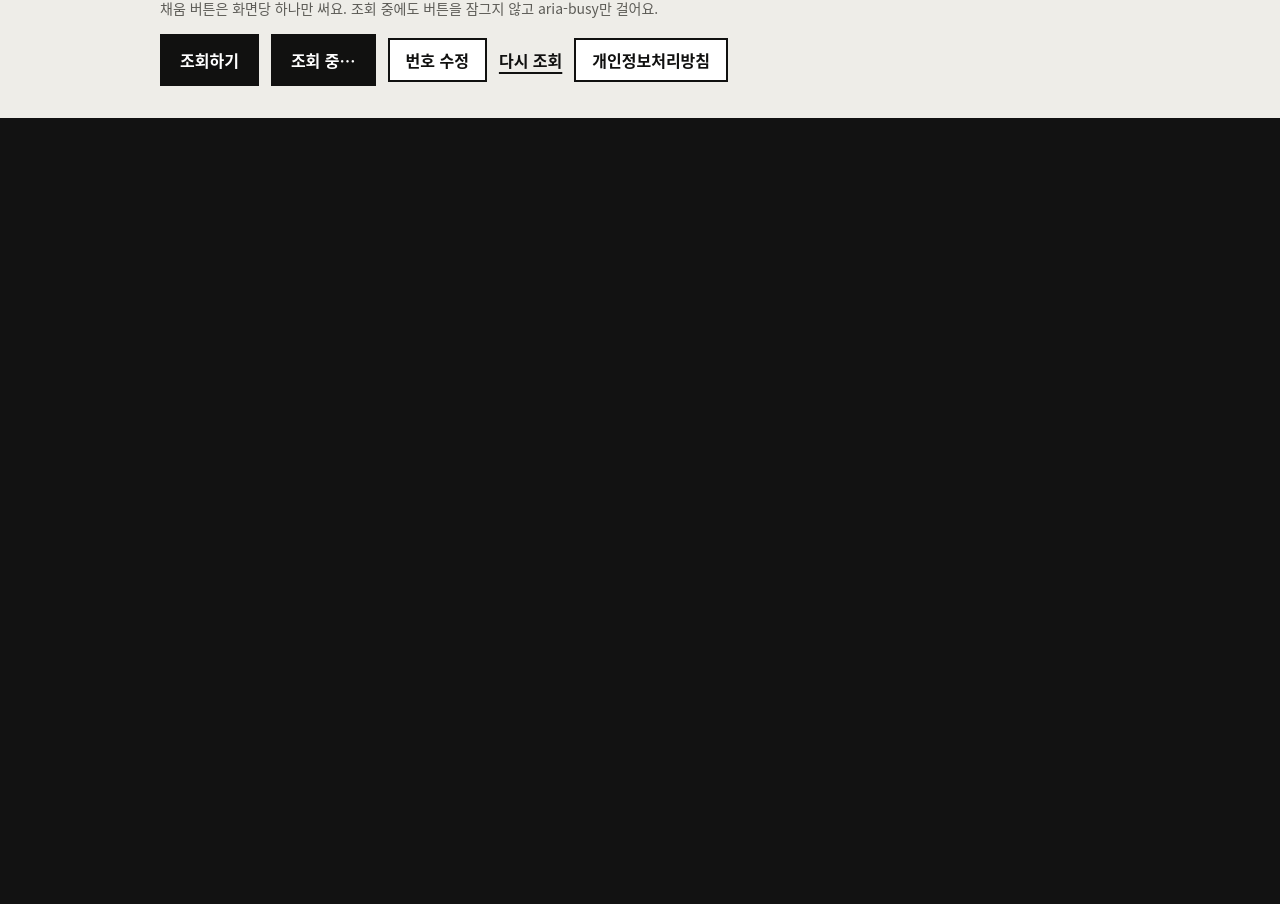
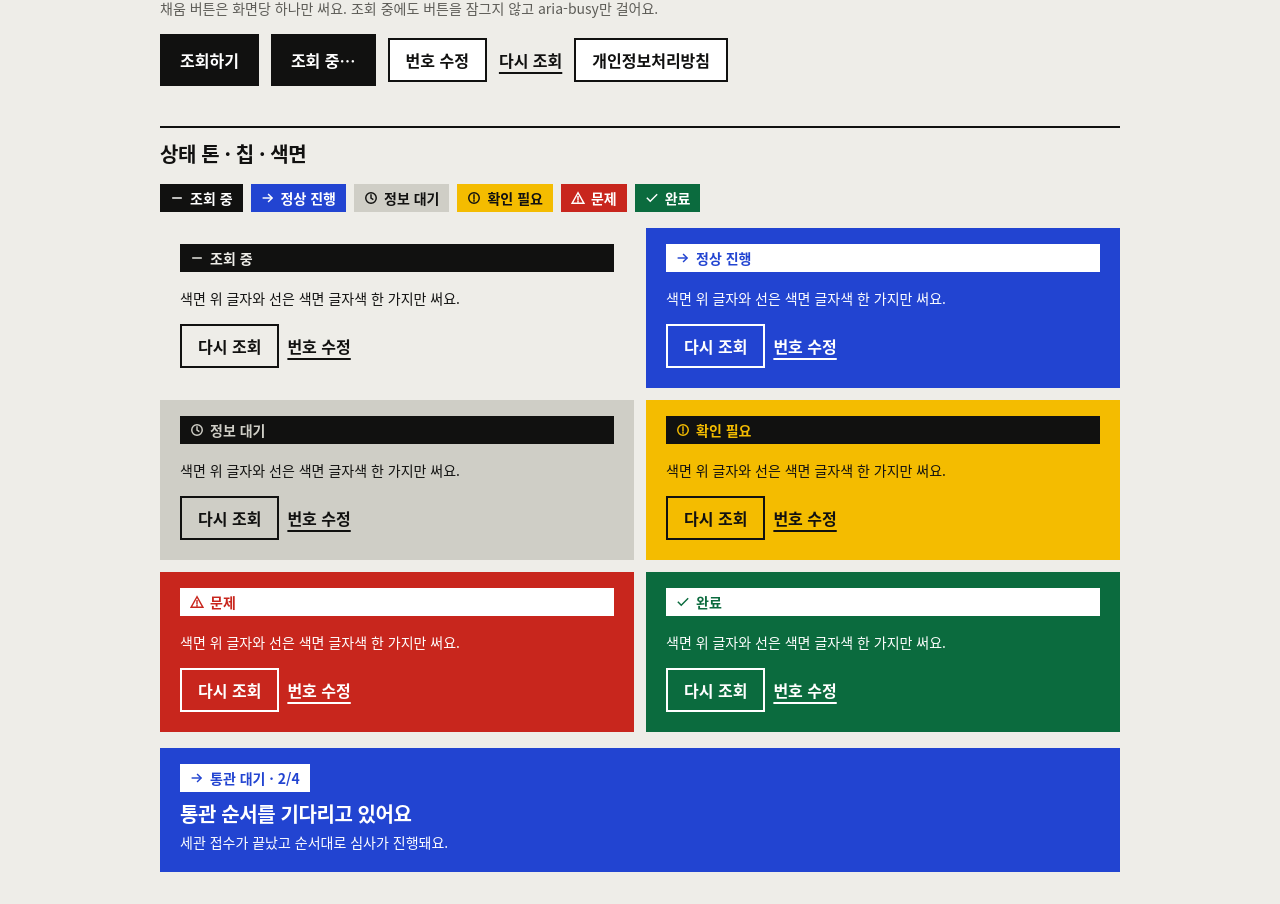
Before and after one commit to Ddomongs/tracking-tipoasis, a Next.js app: page /internal/ui-kit in a window 1280 px wide. Shown: the part 1740-2644 px from the top of the page. Before the commit the page ends 1858 px from the top, so only its background shows below. Built offline with nearby package versions, Linux system fonts and the light colour scheme.

Commit message:
feat: add tone icons, status chips and the signal status-head field

```diff
--- a/app/(internal)/internal/ui-kit/page.tsx
+++ b/app/(internal)/internal/ui-kit/page.tsx
@@ -1,8 +1,10 @@
 import type { Metadata } from "next";
 import { Button } from "@/components/primitives/Button";
 import { ButtonLink } from "@/components/primitives/ButtonLink";
+import { StatusChip } from "@/components/primitives/StatusChip";
 import { DEFAULT_STYLE_ID, STYLE_LABELS } from "@/lib/style/styles";
 import { COLOR_TOKENS, CONTRAST_REQUIREMENTS, STYLE_COLOR_TOKENS, contrastRatio } from "@/lib/style/tokens";
+import type { Tone } from "@/lib/tracking/types";
 
 export const metadata: Metadata = {
   title: "화면 부품 모음"
@@ -119,7 +121,67 @@ export default function UiKitPage(): React.JSX.Element {
         <ColorSection />
         <TypeSection />
         <ButtonSection />
+        <ToneSection />
       </div>
     </main>
   );
 }
+
+const TONES: readonly Tone[] = ["neutral", "progress", "waiting", "attention", "problem", "done"];
+
+const TONE_NAMES: Readonly<Record<Tone, string>> = {
+  neutral: "조회 중",
+  progress: "정상 진행",
+  waiting: "정보 대기",
+  attention: "확인 필요",
+  problem: "문제",
+  done: "완료"
+};
+
+/** A signal color field. Full-bleed below 640px like the real result card. */
+function Field({ tone, demo, children }: { readonly tone: Tone; readonly demo: string; readonly children: React.ReactNode }): React.JSX.Element {
+  return (
+    <div data-slot="status-head" data-tone={tone} data-demo={demo} className="-mx-4 sm:mx-0">
+      {children}
+    </div>
+  );
+}
+
+function StatusHeadDemo(): React.JSX.Element {
+  return (
+    <Field tone="progress" demo="status-head">
+      <div className="flex flex-col items-start gap-2">
+        <StatusChip tone="progress" text="통관 대기 · 2/4" />
+        <div className="flex flex-col gap-1">
+          <h3 className="m-0 font-tt-display text-tt-lg [font-weight:var(--tt-weight-display)]">통관 순서를 기다리고 있어요</h3>
+          <p className="m-0 text-tt-sm font-medium">세관 접수가 끝났고 순서대로 심사가 진행돼요.</p>
+        </div>
+      </div>
+    </Field>
+  );
+}
+
+function ToneSection(): React.JSX.Element {
+  return (
+    <Section id="tones" title="상태 톤 · 칩 · 색면">
+      <div data-demo="chips" className="flex flex-wrap gap-2">
+        {TONES.map((tone) => (
+          <StatusChip key={tone} tone={tone} text={TONE_NAMES[tone]} />
+        ))}
+      </div>
+      <div className="grid gap-3 sm:grid-cols-2">
+        {TONES.map((tone) => (
+          <Field key={tone} tone={tone} demo={`field-${tone}`}>
+            <StatusChip tone={tone} text={TONE_NAMES[tone]} />
+            <p className="m-0 text-tt-sm font-medium">색면 위 글자와 선은 색면 글자색 한 가지만 써요.</p>
+            <div className="flex flex-wrap gap-2">
+              <Button variant="secondary">다시 조회</Button>
+              <Button variant="text">번호 수정</Button>
+            </div>
+          </Field>
+        ))}
+      </div>
+      <StatusHeadDemo />
+    </Section>
+  );
+}
--- a/app/styles/tokens.css
+++ b/app/styles/tokens.css
@@ -85,3 +85,54 @@
   outline: var(--tt-focus-width) solid var(--tt-focus);
   outline-offset: var(--tt-focus-offset);
 }
+
+
+/* ---------- 변형 슬롯 status-head — signal: 상태 톤 단색 면 ----------
+ * data-slot="status-head" 요소는 data-tone 도 함께 가집니다. 색면 안의 글자·선·포커스 링은 --field-fg 한 가지.
+ * 높이 예산은 --tt-status-field-max(375×812 에서 '지금 할 일'이 420px 안에서 시작). 자르지 않고 배치로 지킵니다. */
+[data-slot="status-head"] {
+  display: flex;
+  flex-direction: column;
+  gap: 16px;
+  padding: 16px var(--tt-gutter) 20px;
+  background-color: var(--field-bg);
+  color: var(--field-fg);
+}
+[data-slot="status-head"][data-tone="neutral"] { --field-bg: var(--tt-ground); --field-fg: var(--tt-ink); }
+[data-slot="status-head"][data-tone="progress"] { --field-bg: var(--tt-tone-progress); --field-fg: var(--tt-tone-progress-on); }
+[data-slot="status-head"][data-tone="waiting"] { --field-bg: var(--tt-tone-waiting); --field-fg: var(--tt-tone-waiting-on); }
+[data-slot="status-head"][data-tone="attention"] { --field-bg: var(--tt-tone-attention); --field-fg: var(--tt-tone-attention-on); }
+[data-slot="status-head"][data-tone="problem"] { --field-bg: var(--tt-tone-problem); --field-fg: var(--tt-tone-problem-on); }
+[data-slot="status-head"][data-tone="done"] { --field-bg: var(--tt-tone-done); --field-fg: var(--tt-tone-done-on); }
+[data-slot="status-head"] .tt-focus:focus-visible { outline-color: var(--field-fg); }
+[data-slot="status-head"] [data-slot="button"][data-variant="secondary"] {
+  border-color: var(--field-fg);
+  background-color: transparent;
+  color: var(--field-fg);
+}
+[data-slot="status-head"] [data-slot="button"][data-variant="text"] { color: var(--field-fg); }
+
+/* ---------- 상태 칩: 흰 면 위에서는 톤 색면, 색면 안에서는 반전 ---------- */
+[data-status-chip] {
+  display: inline-flex;
+  align-items: center;
+  gap: 6px;
+  min-height: 28px;
+  padding: 0 10px;
+  background-color: var(--chip-bg);
+  color: var(--chip-fg);
+  font-size: var(--tt-text-sm);
+  line-height: 20px;
+  font-weight: 700;
+}
+[data-status-chip][data-tone="neutral"] { --chip-bg: var(--tt-ink); --chip-fg: var(--tt-surface); }
+[data-status-chip][data-tone="progress"] { --chip-bg: var(--tt-tone-progress); --chip-fg: var(--tt-tone-progress-on); }
+[data-status-chip][data-tone="waiting"] { --chip-bg: var(--tt-tone-waiting); --chip-fg: var(--tt-tone-waiting-on); }
+[data-status-chip][data-tone="attention"] { --chip-bg: var(--tt-tone-attention); --chip-fg: var(--tt-tone-attention-on); }
+[data-status-chip][data-tone="problem"] { --chip-bg: var(--tt-tone-problem); --chip-fg: var(--tt-tone-problem-on); }
+[data-status-chip][data-tone="done"] { --chip-bg: var(--tt-tone-done); --chip-fg: var(--tt-tone-done-on); }
+[data-slot="status-head"] [data-status-chip] { --chip-bg: var(--field-fg); --chip-fg: var(--field-bg); }
+
+@media (forced-colors: active) {
+  [data-status-chip] { border: 1px solid CanvasText; }
+}
--- /dev/null
+++ b/components/primitives/StatusChip.tsx
@@ -0,0 +1,12 @@
+import type { Tone } from "@/lib/tracking/types";
+import { ToneIcon } from "./ToneIcon";
+
+/** Status chip, e.g. '통관 대기 · 2/4'. Colors come from app/styles/tokens.css ([data-status-chip][data-tone]). */
+export function StatusChip({ tone, text }: { readonly tone: Tone; readonly text: string }): React.JSX.Element {
+  return (
+    <span data-status-chip="true" data-tone={tone}>
+      <ToneIcon tone={tone} />
+      <span>{text}</span>
+    </span>
+  );
+}
--- /dev/null
+++ b/components/primitives/ToneIcon.tsx
@@ -0,0 +1,48 @@
+import type { SpineIssue, Tone } from "@/lib/tracking/types";
+
+const TONE_PATHS: Readonly<Record<Tone, readonly string[]>> = {
+  neutral: ["M5 12h14"],
+  progress: ["M4 12h14", "M13 6l6 6-6 6"],
+  waiting: ["M12 7v5l3 2"],
+  attention: ["M12 7v6", "M12 16v1"],
+  problem: ["M12 3L2 21h20z", "M12 10v5", "M12 18v1"],
+  done: ["M4 12.5l5 5L20 6.5"]
+};
+
+const ISSUE_PATHS: Readonly<Record<SpineIssue, readonly string[]>> = {
+  stopped: ["M9 5v14", "M15 5v14"],
+  cut: ["M10 7H7a5 5 0 0 0 0 10h3", "M14 7h3a5 5 0 0 1 0 10h-3"],
+  branch: ["M12 21v-8", "M12 13L5 4", "M12 13l7-9"]
+};
+
+const CIRCLED_TONES: ReadonlySet<Tone> = new Set<Tone>(["waiting", "attention"]);
+
+/**
+ * Decorative status icon (always aria-hidden; the status is always also written as text, WCAG 1.4.1).
+ * Sized 1em so it follows the text next to it; drawn with currentColor.
+ */
+export function ToneIcon({ tone, issue = null }: { readonly tone: Tone; readonly issue?: SpineIssue | null }): React.JSX.Element {
+  const paths = issue ? ISSUE_PATHS[issue] : TONE_PATHS[tone];
+  const circled = !issue && CIRCLED_TONES.has(tone);
+  return (
+    <svg
+      aria-hidden="true"
+      focusable="false"
+      data-tone-icon={issue ?? tone}
+      width="1em"
+      height="1em"
+      viewBox="0 0 24 24"
+      fill="none"
+      stroke="currentColor"
+      strokeWidth={2.5}
+      strokeLinecap="square"
+      strokeLinejoin="miter"
+      className="shrink-0"
+    >
+      {circled ? <circle cx="12" cy="12" r="9" /> : null}
+      {paths.map((d) => (
+        <path key={d} d={d} />
+      ))}
+    </svg>
+  );
+}
```
Also changed, not shown: 1 other file (tests, documents, lock files or other folders).
